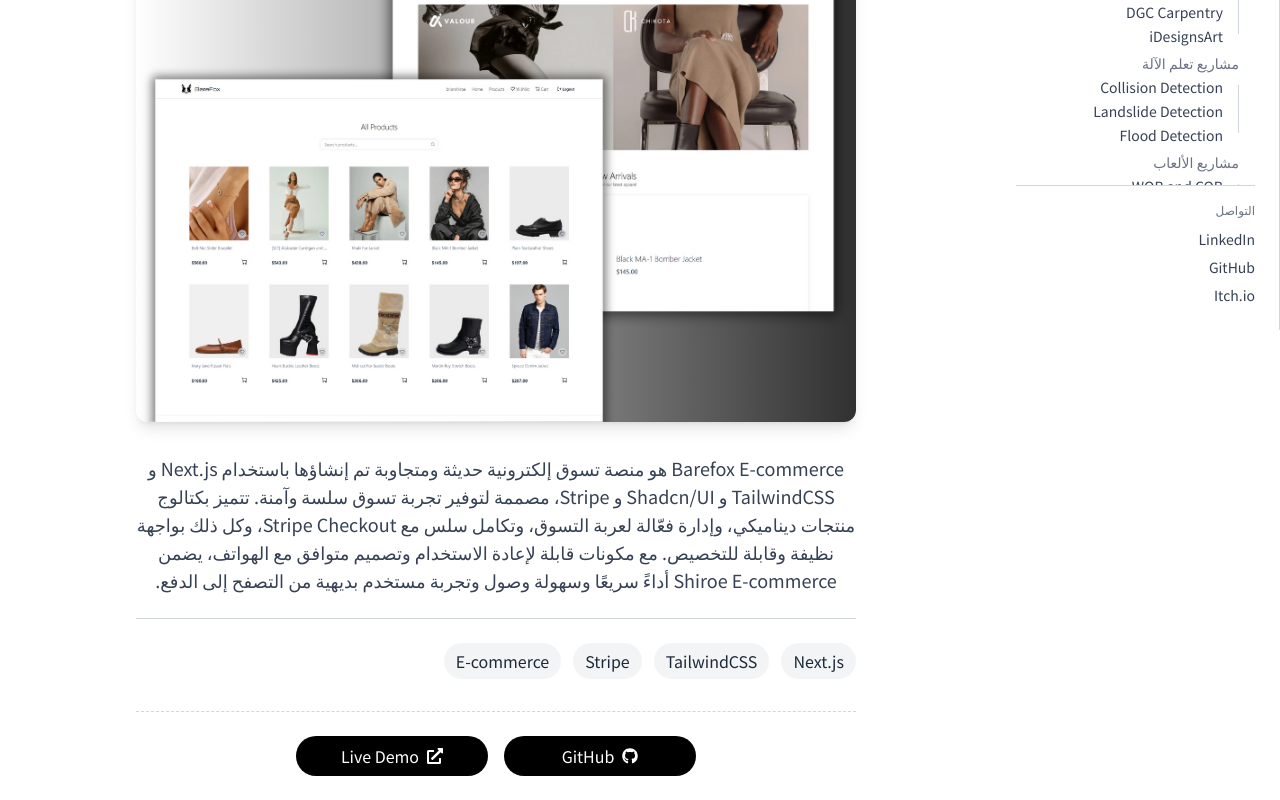
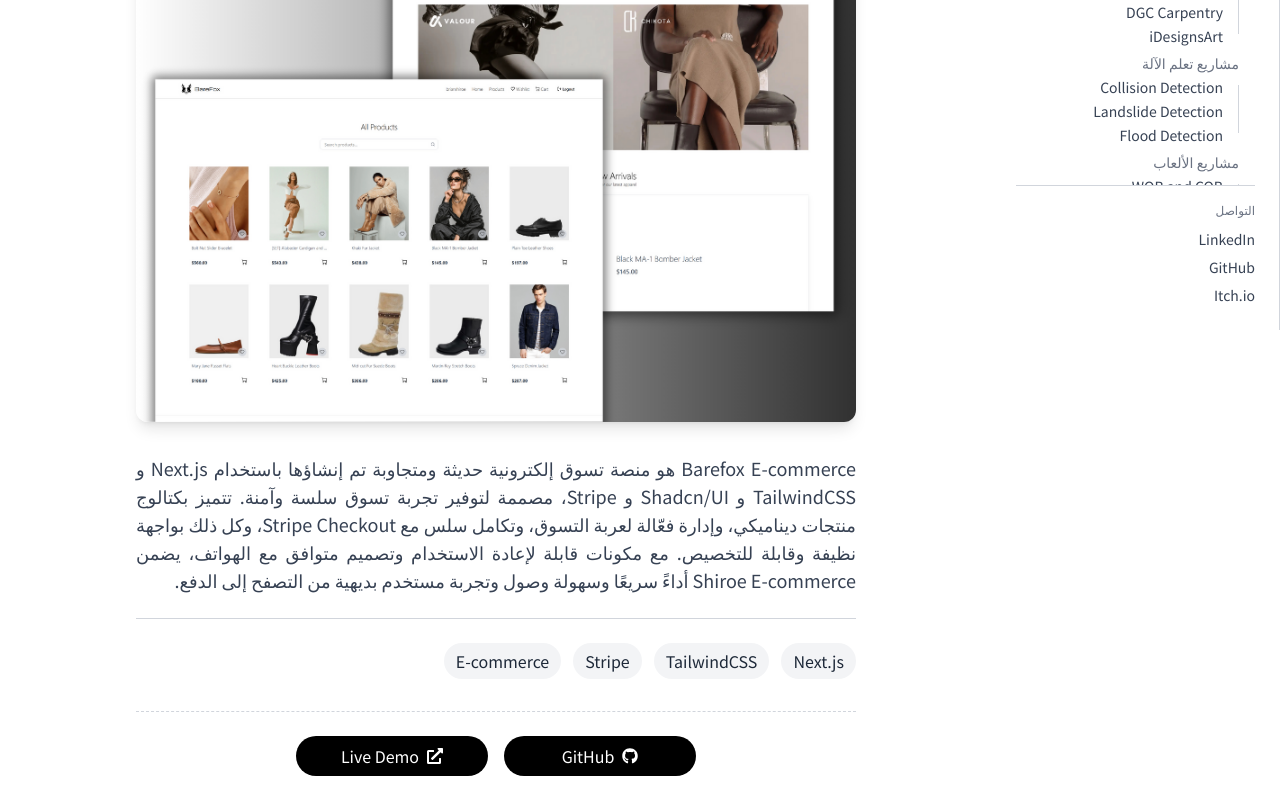
Before and after one commit to BrianShiroe/portfolio, a Next.js app: page /ar/projects/barefox in a window 1280 px wide. Shown: the part 470-1270 px from the top of the page. Built offline with nearby package versions, Linux system fonts and the light colour scheme.

Commit message:
[refactor] Project details put on text justify

```diff
--- a/app/[locale]/(public)/projects/[id]/ProjectDetailContent.tsx
+++ b/app/[locale]/(public)/projects/[id]/ProjectDetailContent.tsx
@@ -72,7 +72,7 @@
 
         {/* Description */}
         <DominoMotion direction="up" delay={0.2} duration={0.6}>
-          <p className="text-gray-700 text-lg mb-6">{project.desc}</p>
+          <p className="text-gray-700 text-lg mb-6 text-justify">{project.desc}</p>
           {/* Divider line */}
           <div className="border-t border-gray-300 mb-6"></div>
         </DominoMotion>
```
